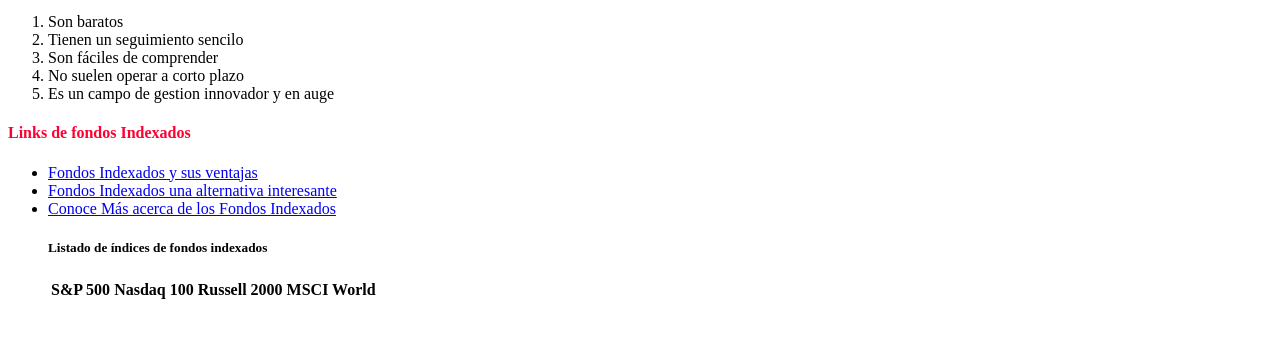
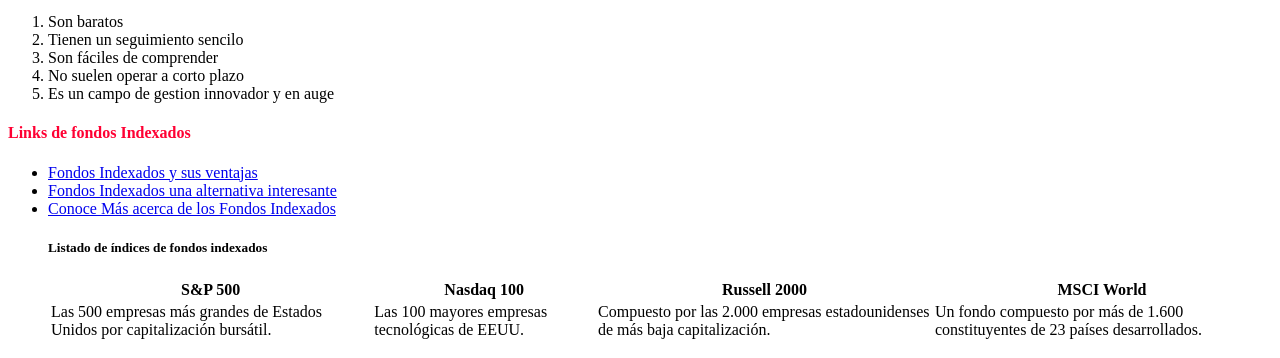
Before and after one commit to PauloBustamante21/PauloBustamante21.GITHUB.IO, a plain HTML site: page INDEX.HTML in a window 1280 px wide. Shown: the part 742-1100 px from the top of the page. Before the commit the page ends 1060 px from the top, so only its background shows below. Drawn offline with Linux system fonts and the light colour scheme.

Commit message:
Update INDEX.HTML

```diff
--- a/INDEX.HTML
+++ b/INDEX.HTML
@@ -64,3 +64,14 @@ alt="Grafica"   width="200">
                        <th> Nasdaq 100 </th>
                        <th> Russell 2000 </th>
                        <th> MSCI World </th>
+                     </tr>
+            </thead>
+    <tbody>
+                     <tr>
+                       <td> Las 500 empresas más grandes de Estados Unidos por capitalización bursátil. </td>
+                       <td> Las 100 mayores empresas tecnológicas de EEUU. </td>
+                       <td> Compuesto por las 2.000 empresas estadounidenses de más baja capitalización. </td>
+                       <td> Un fondo compuesto por más de 1.600 constituyentes de 23 países desarrollados. </td>
+                     </tr>
+    </tbody>
+  </table>
```
